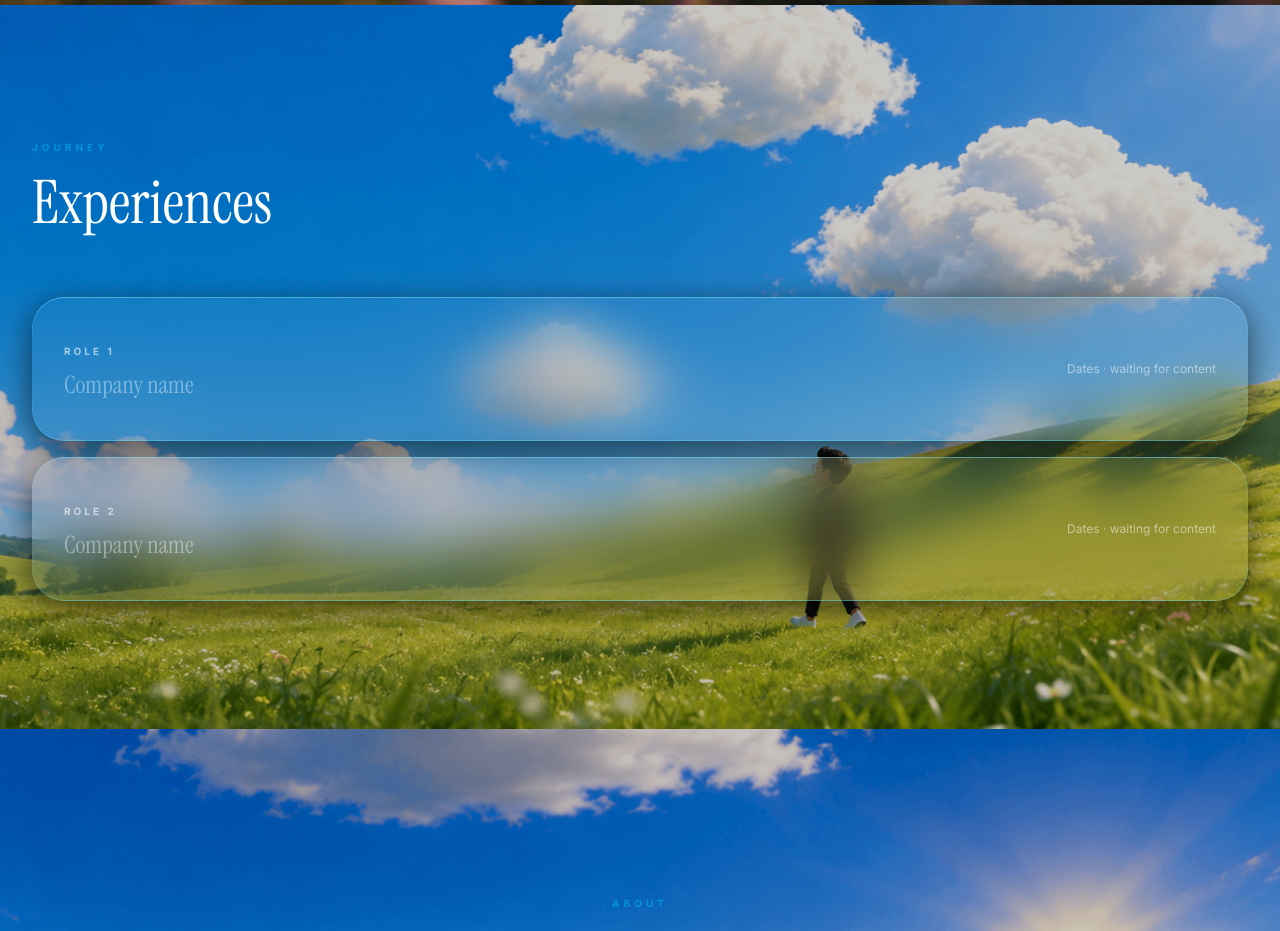
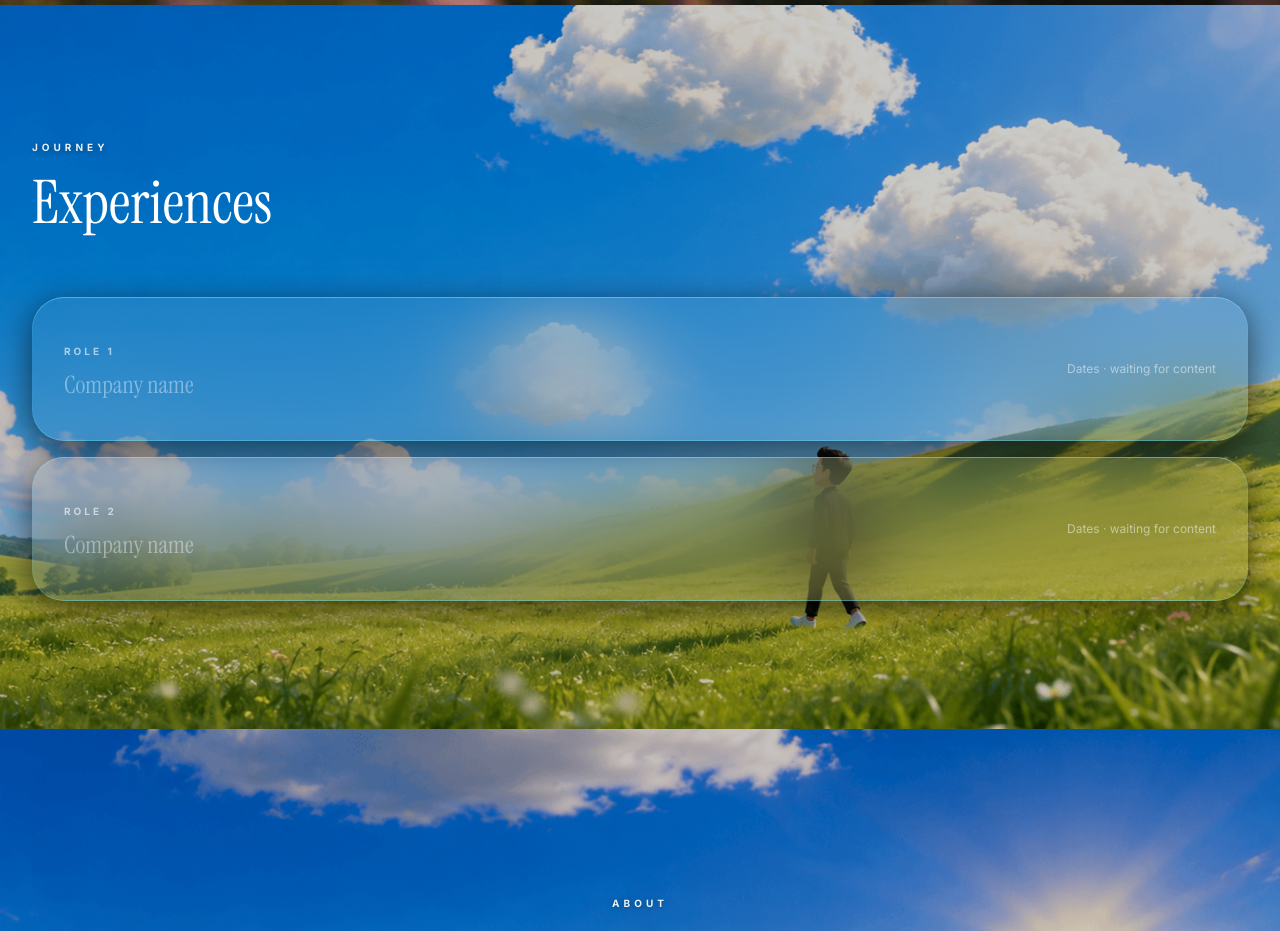
Before and after one commit to Sam-UX-Designer/Sam-Jo-Portfolio-Version-2, a React (Vite) app: page / in a window 1280 px wide. Shown: the part 1862-2793 px from the top of the page. Built offline with nearby package versions, Linux system fonts and the light colour scheme.

Commit message:
Enhance liquid-glass styles and text visibility
Increased background opacity and blur effect for liquid-glass class. Updated text styles for improved visibility.

```diff
--- a/src/index.css
+++ b/src/index.css
@@ -24,10 +24,10 @@ body {
 .text-primary { color: hsl(var(--primary)); }
 
 .liquid-glass {
-  background: rgba(255, 255, 255, 0.03);
+  background: rgba(255, 255, 255, 0.06);
   background-blend-mode: overlay;
-  backdrop-filter: blur(25px);
-  -webkit-backdrop-filter: blur(25px);
+  backdrop-filter: blur(40px);
+  -webkit-backdrop-filter: blur(40px);
   border: none;
   box-shadow: 0 8px 32px 0 rgba(0, 0, 0, 0.6),
               inset 0 1px 1px rgba(255, 255, 255, 0.15);
@@ -71,5 +71,7 @@ body {
   font-weight: 700;
   letter-spacing: 0.4em;
   text-transform: uppercase;
-  opacity: 0.4;
+  color: #ffffff;
+  opacity: 0.9;
+  text-shadow: 0 1px 6px rgba(0, 0, 0, 0.5);
 }
```
